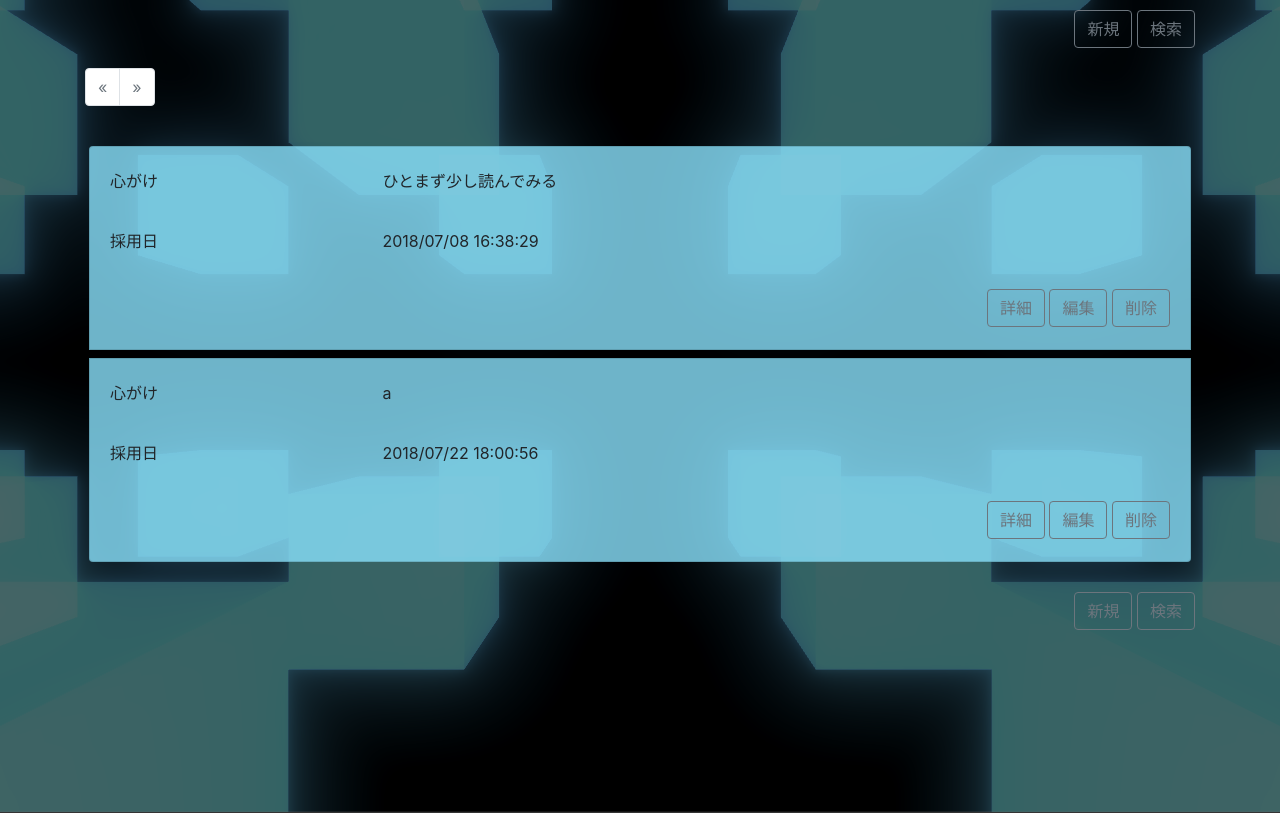
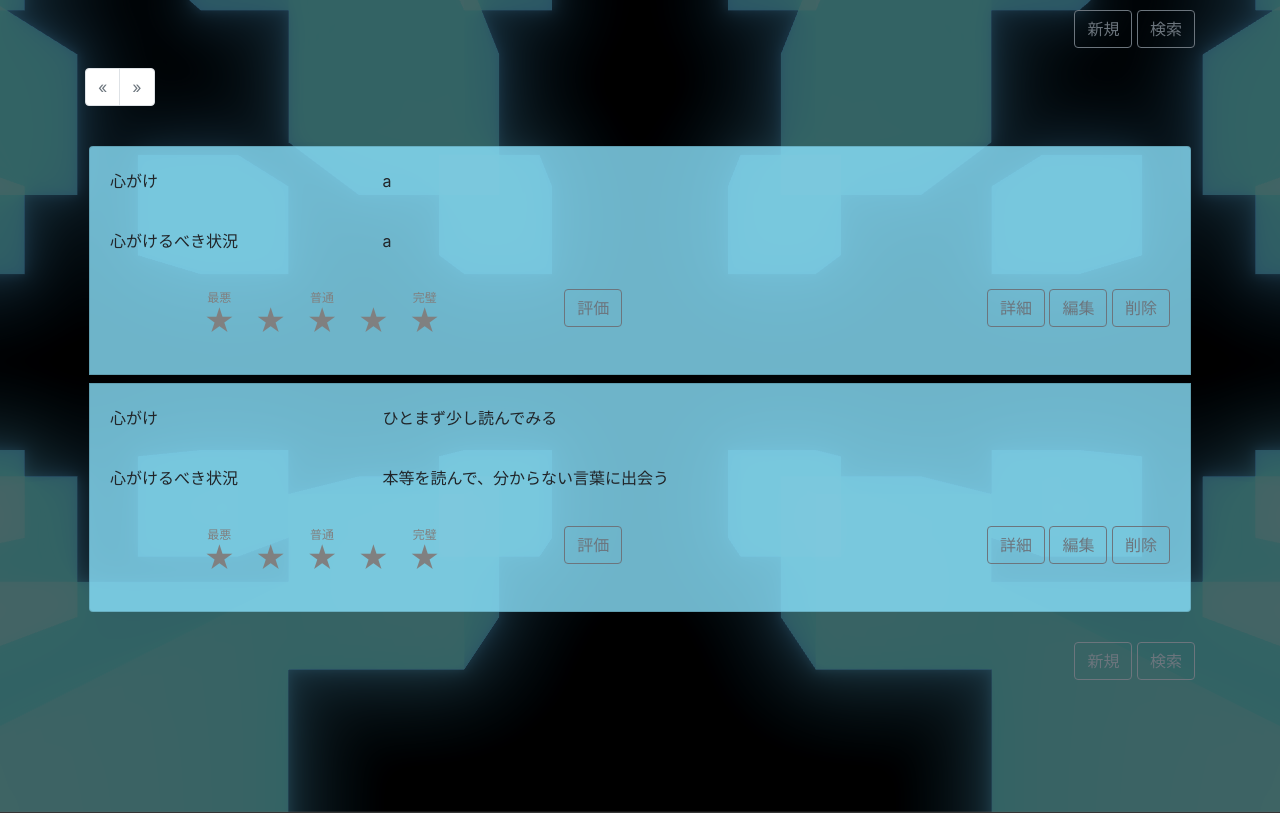
Before and after one commit to ShoheShohe/Adviser, a Django app: page / in a window 1280 px wide. Shown: the part 56-869 px from the top of the page. Run offline with Django 3.2, Linux system fonts and the light colour scheme; a user stored in the database is signed in; data comes from the database, SQL or seed files in the repository; both versions use the stored data as it was after the commit; some libraries are stand-ins or nearby versions.

Commit message:
rating adopted

```diff
--- a/Adviser/models.py
+++ b/Adviser/models.py
@@ -53,8 +53,18 @@ class Attitude(models.Model):
         default=timezone.now,
     )
 
+    timing = models.IntegerField(
+        verbose_name='意識すべきだったタイミング数',
+        default=0,
+    )
+
     frequency = models.FloatField(
-        verbose_name='意識すべき出来事が起こる頻度',
+        verbose_name='要意識頻度',
+        default=0,
+    )
+
+    total_succeeded_point =models.IntegerField(
+        verbose_name='累積成功ポイント',
         default=0,
     )
 
--- a/Adviser/static/Adviser/css/Adviser.css
+++ b/Adviser/static/Adviser/css/Adviser.css
@@ -1,9 +1,11 @@
+/* general */
 .row{
     margin-top:0px;
     margin-bottom:10px;
     padding-top:10px
 }
 
+/* -base.html */
 .background {
 	background-image: url(../images/IIIscreen.png);
 	background-size: cover;
@@ -28,6 +30,11 @@
 	color: #000099;
 }
 
+/* attitude_filter.html */
+#form-rated-message {
+    display: none;
+}
+
 .list-group {
 	margin-bottom: 10px;
 }
@@ -36,3 +43,33 @@
 	background-color: rgba(138,226,252,0.8);
 	margin: 4px;
 }
+
+.evaluation{
+  display: flex;
+  flex-direction: row-reverse;
+  justify-content: center;
+}
+.evaluation input[type='radio']{
+  display: none;
+}
+.evaluation label{
+  position: relative;
+  padding: 10px 10px 0;
+  color: gray;
+  cursor: pointer;
+  font-size: 30px;
+}
+.evaluation label .text{
+  position: absolute;
+  left: 0;
+  top: 0;
+  right: 0;
+  text-align: center;
+  font-size: 12px;
+  color: gray;
+}
+.evaluation label:hover,
+.evaluation label:hover ~ label,
+.evaluation input[type='radio']:checked ~ label{
+  color: #ffcc00;
+}
--- a/Adviser/static/Adviser/js/Adviser.js
+++ b/Adviser/static/Adviser/js/Adviser.js
@@ -8,3 +8,8 @@ $('.save').on('click', function (e) {
     $('.save').addClass('disabled');
     $('#myform').submit();
 })
+
+// listviewのcard上でレーティングした時に、ページをリロードさせない。これ使ったらsubmitできなくなってる。
+$('#rating').on('submit', function(e) {
+    //e.preventDefault();
+})
--- /dev/null
+++ b/Adviser/static/Adviser/js/message.js
@@ -0,0 +1 @@
+alert('message.jsは呼び出された')
--- a/Adviser/templates/Adviser/_base.html
+++ b/Adviser/templates/Adviser/_base.html
@@ -9,6 +9,7 @@
     <link href="https://maxcdn.bootstrapcdn.com/bootstrap/4.0.0/css/bootstrap.min.css" rel="stylesheet" integrity="sha384-Gn5384xqQ1aoWXA+058RXPxPg6fy4IWvTNh0E263XmFcJlSAwiGgFAW/dAiS6JXm"
         crossorigin="anonymous">
     <link href="{% static 'Adviser/css/Adviser.css' %}" rel="stylesheet">
+    <link rel="stylesheet" type="text/css" href="http://yui.yahooapis.com/3.18.1/build/cssreset/cssreset-min.css" >
 </head>
 <header>
     <nav class="navbar navbar-expand-lg navbar-light bg-light">
--- a/Adviser/templates/Adviser/attitude_filter.html
+++ b/Adviser/templates/Adviser/attitude_filter.html
@@ -56,14 +56,38 @@
                     </div>
                     <div class="row">
                         <div class="col-3">
-                            <p>採用日</p>
+                            <p>心がけるべき状況</p>
                         </div>
                         <div class="col-9">
-                            <p>{{attitude.adopted_date|date:"Y/m/d G:i:s"}}</p>
+                            <p>{{ attitude.situation }}</p>
                         </div>
                     </div>
                     <div class="row">
-                        <div class="col-12">
+                        <div id="rating-form" class="col-5">
+                            <form id="rating" method="POST" action="#">
+                                {% csrf_token %}
+                                <input type="hidden" name="attitude.pk" value="{{ attitude.pk }}">
+                                <div class="evaluation">
+                                    <input id="star1" type="radio" name="star" value="5" />
+                                    <label for="star1"><span class="text">完璧</span>★</label>
+                                    <input id="star2" type="radio" name="star" value="4" />
+                                    <label for="star2"><span class="text"></span>★</label>
+                                    <input id="star3" type="radio" name="star" value="3" />
+                                    <label for="star3"><span class="text">普通</span>★</label>
+                                    <input id="star4" type="radio" name="star" value="2" />
+                                    <label for="star4"><span class="text"></span>★</label>
+                                    <input id="star5" type="radio" name="star" value="1" />
+                                    <label for="star5"><span class="text">最悪</span>★</label>
+                                </div>
+                            </form>
+                        </div>
+                        <div id="form-rated-message" class="col-5">
+
+                        </div>
+                        <div class="col-3">
+                            <button id="rate" type="submit" class="btn btn-outline-secondary" form="rating">評価</button>
+                        </div>
+                        <div class="col-4">
                             <div class="float-right">
                                 <a class="btn btn-outline-secondary " href="{% url 'detail' attitude.pk %}">詳細</a>
                                 <a class="btn btn-outline-secondary " href="{% url 'update' attitude.pk %}">編集</a>
--- a/Adviser/views.py
+++ b/Adviser/views.py
@@ -1,11 +1,15 @@
-from django.shortcuts import render
+from datetime import timedelta
 
+import subprocess
+from django.contrib import messages
 from django.contrib.auth.mixins import LoginRequiredMixin
+from django.http import HttpResponseRedirect
 from django.urls import reverse_lazy
+from django.utils import timezone
 from django.views.generic import ListView, DetailView
 from django.views.generic.edit import CreateView, UpdateView, DeleteView
+
 from django_filters.views import FilterView
-
 from pure_pagination.mixins import PaginationMixin
 
 from .models import Attitude
@@ -18,9 +22,27 @@ class AttitudeFilterView(LoginRequiredMixin, PaginationMixin, FilterView):
     model = Attitude
     context_object_name = "attitude_list"
 
+    def get_queryset(self):
+        return Attitude.objects.filter(maker=self.request.user).order_by('practiced_rate')
+    # ひとまずデフォルトは成功率の低いものから順に表示するようにしているが、のちに変更すべき。
+
     # pure_pagination用設定
     paginate_by = 3
     object = Attitude
+
+    def post(self, request):
+        if request.POST:
+            rated_attitude = Attitude.objects.get(pk=request.POST['attitude.pk'])
+            rated_attitude.timing += 1
+            rated_attitude.frequency = rated_attitude.timing / (timezone.now() - rated_attitude.adopted_date).days
+            rated_attitude.total_succeeded_point += int(request.POST['star'])
+            rated_attitude.practiced_rate = rated_attitude.total_succeeded_point / (rated_attitude.timing * 5)
+            rated_attitude.save()
+            # 更新できた旨のお知らせと、星をまた灰色に戻す
+            subprocess.getoutput('../static/Adviser/js/message.js')
+        else:
+            pass
+        return HttpResponseRedirect(reverse_lazy('index'))
 
 
 class AttitudeDetailView(LoginRequiredMixin, DetailView):
```
Also changed, not shown: Adviser/templates/Adviser/attitude_card.html (+18 -2 lines), AdviserProject/local_settings.py (+39 -0 lines), Adviser/migrations/0005_auto_20180729_0049.py (added), db.sqlite3.
